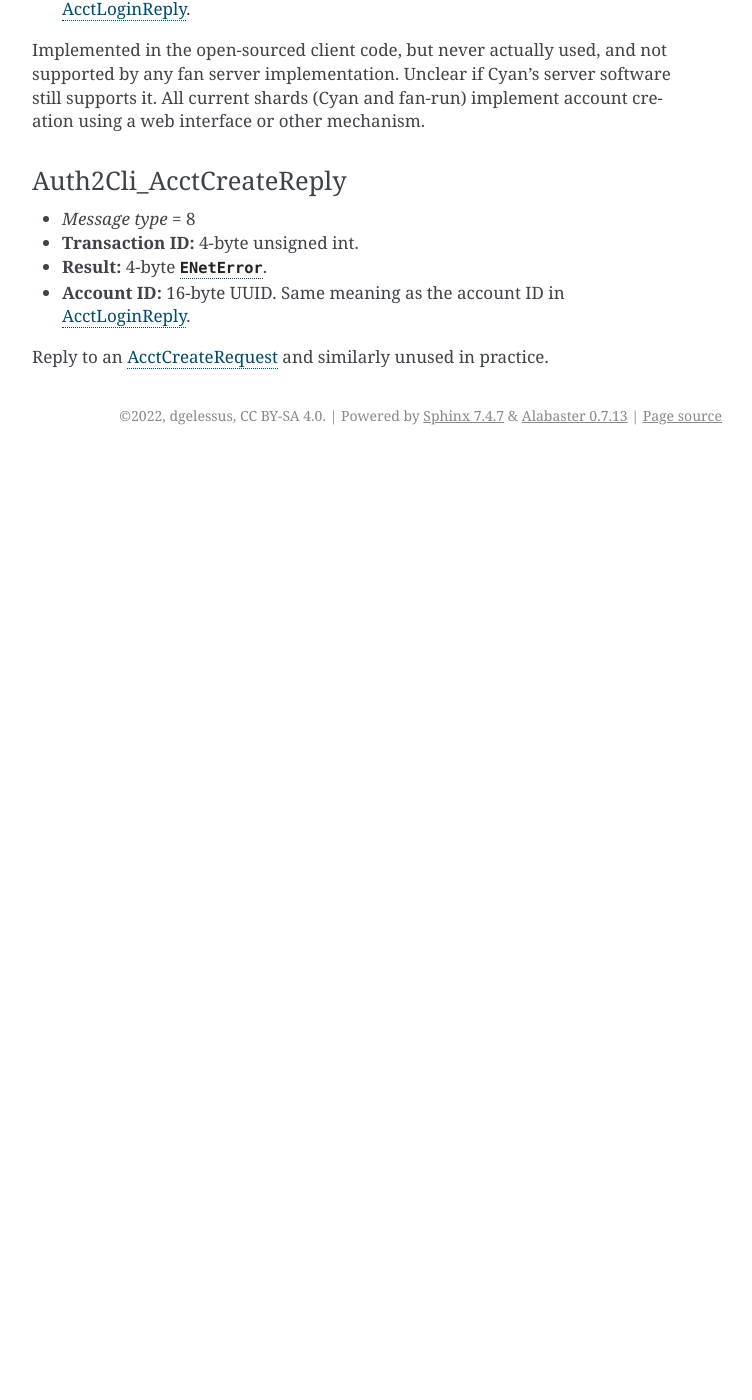
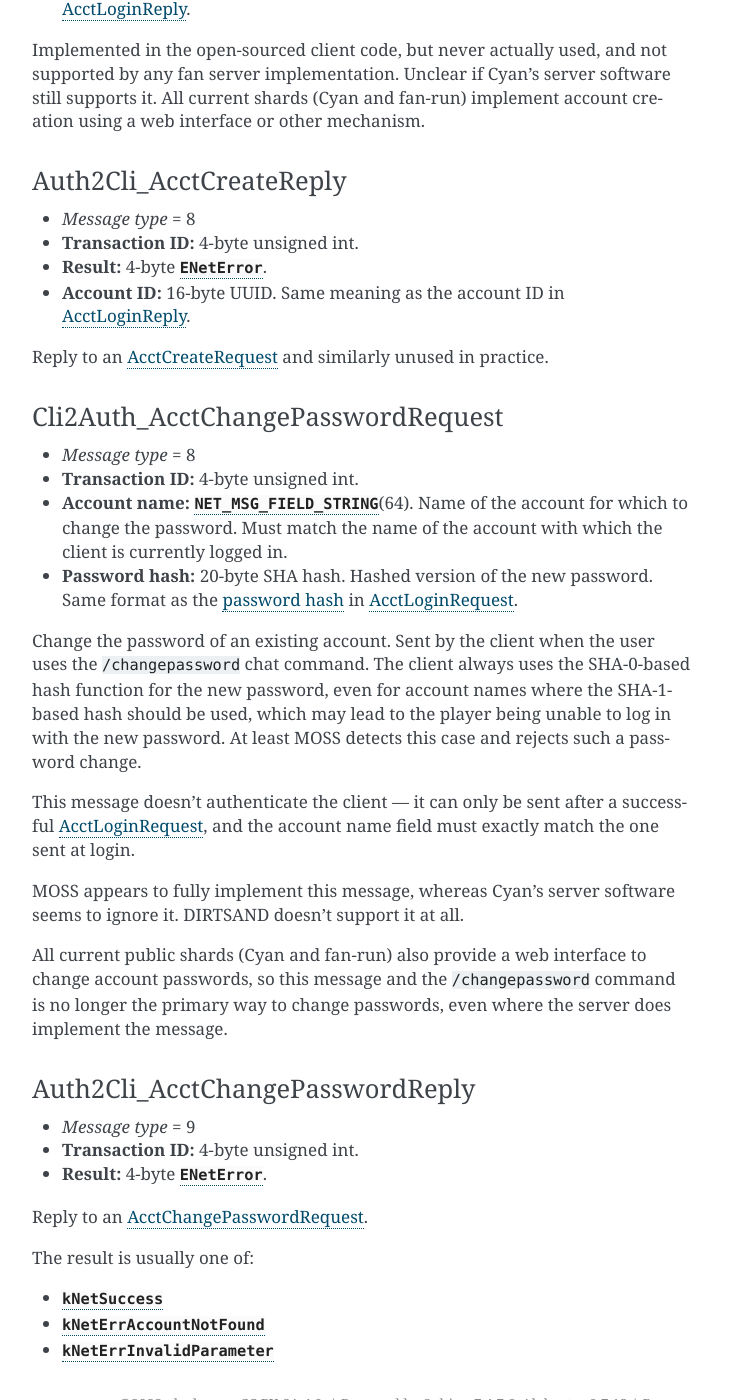
Before and after one commit to dgelessus/NAGUS, a Sphinx documentation site: the page built from docs/uru/auth_server.rst, in a window 1280 px wide and 1400 px high, scrolled down 14449 px. Shown: the whole window, without its empty margins (388-1140 px from the left). Built offline with Sphinx 7.4.7, drawn with Linux system fonts in a browser that asks for light colours; before the commit the page ends 14904 px from its top, so only the background shows below that; some of the changed text lies outside the part shown.

Commit message:
Document AcctChangePassword messages

```diff
--- a/docs/uru/auth_server.rst
+++ b/docs/uru/auth_server.rst
@@ -63,7 +63,7 @@ not even their structure.
    5,*AcctSetDataRequest*,*AcctData*,5
    6,:ref:`AcctSetPlayerRequest <cli2auth_acct_set_player_request>`,:ref:`AcctSetPlayerReply <auth2cli_acct_set_player_reply>`,7
    7,:ref:`AcctCreateRequest <cli2auth_acct_create_request>`,:ref:`AcctCreateReply <auth2cli_acct_create_reply>`,8
-   8,AcctChangePasswordRequest,AcctChangePasswordReply,9
+   8,:ref:`AcctChangePasswordRequest <cli2auth_acct_change_password_request>`,:ref:`AcctChangePasswordReply <cli2auth_acct_change_password_reply>`,9
    9,AcctSetRolesRequest,AcctSetRolesReply,10
    10,AcctSetBillingTypeRequest,AcctSetBillingTypeReply,11
    11,AcctActivateRequest,AcctActivateReply,12
@@ -797,3 +797,53 @@ Auth2Cli_AcctCreateReply
 
 Reply to an :ref:`AcctCreateRequest <cli2auth_acct_create_request>`
 and similarly unused in practice.
+
+.. _cli2auth_acct_change_password_request:
+
+Cli2Auth_AcctChangePasswordRequest
+^^^^^^^^^^^^^^^^^^^^^^^^^^^^^^^^^^
+
+* *Message type* = 8
+* **Transaction ID:** 4-byte unsigned int.
+* **Account name:** :c:macro:`NET_MSG_FIELD_STRING`\(64).
+  Name of the account for which to change the password.
+  Must match the name of the account with which the client is currently logged in.
+* **Password hash:** 20-byte SHA hash.
+  Hashed version of the new password.
+  Same format as the :ref:`password hash <password_hash>` in :ref:`AcctLoginRequest <cli2auth_acct_login_request>`.
+
+Change the password of an existing account.
+Sent by the client when the user uses the ``/changepassword`` chat command.
+The client always uses the SHA-0-based hash function for the new password,
+even for account names where the SHA-1-based hash should be used,
+which may lead to the player being unable to log in with the new password.
+At least MOSS detects this case and rejects such a password change.
+
+This message doesn't authenticate the client ---
+it can only be sent after a successful :ref:`AcctLoginRequest <cli2auth_acct_login_request>`,
+and the account name field must exactly match the one sent at login.
+
+MOSS appears to fully implement this message,
+whereas Cyan's server software seems to ignore it.
+DIRTSAND doesn't support it at all.
+
+All current public shards (Cyan and fan-run) also provide a web interface to change account passwords,
+so this message and the ``/changepassword`` command is no longer the primary way to change passwords,
+even where the server does implement the message.
+
+.. _cli2auth_acct_change_password_reply:
+
+Auth2Cli_AcctChangePasswordReply
+^^^^^^^^^^^^^^^^^^^^^^^^^^^^^^^^
+
+* *Message type* = 9
+* **Transaction ID:** 4-byte unsigned int.
+* **Result:** 4-byte :cpp:enum:`ENetError`.
+
+Reply to an :ref:`AcctChangePasswordRequest <cli2auth_acct_change_password_request>`.
+
+The result is usually one of:
+
+* :cpp:enumerator:`kNetSuccess`
+* :cpp:enumerator:`kNetErrAccountNotFound`
+* :cpp:enumerator:`kNetErrInvalidParameter`
```
